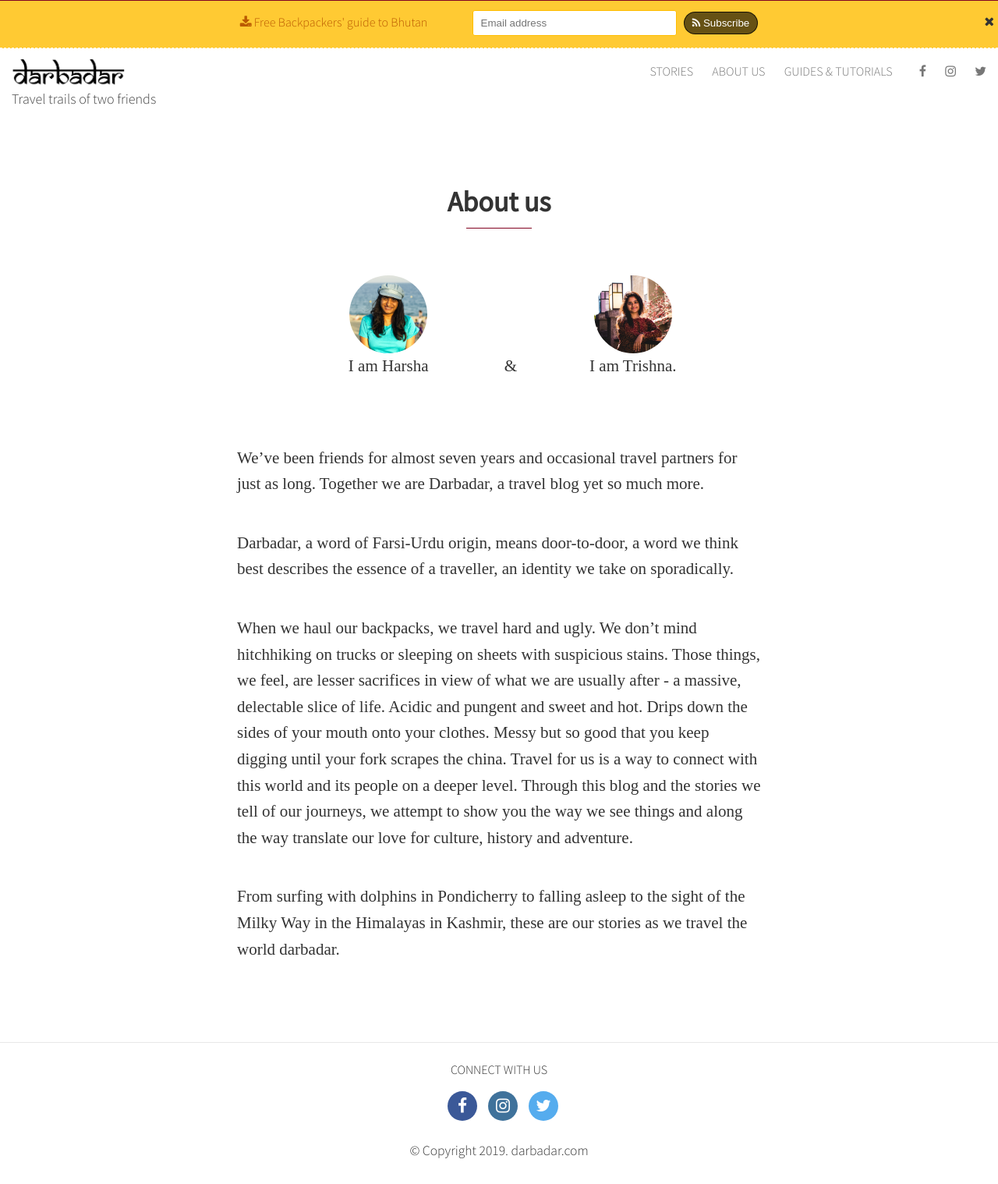
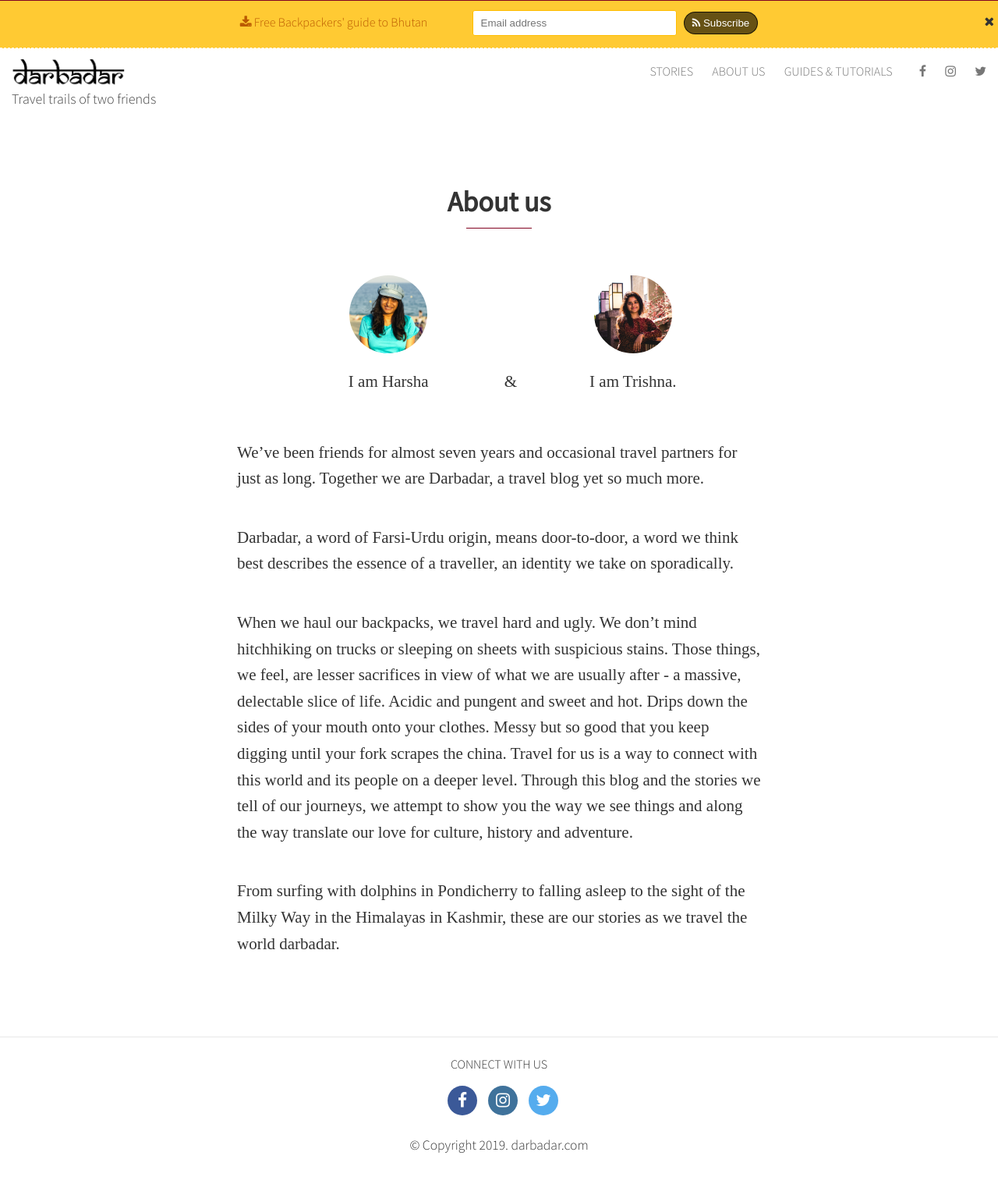
Before and after one commit to harshac/darbadar, a Jekyll site: the page built from about.md, in a window 1280 px wide. Shown: the whole page at 78% size. Built offline with Jekyll 4.4.1, drawn with Linux system fonts in a browser that asks for light colours; nearby versions of some CDN libraries; some web fonts are replaced.

Commit message:
Minor styling fixes on about us

```diff
--- a/_includes/about-us.html
+++ b/_includes/about-us.html
@@ -20,7 +20,6 @@
                     </div>
                 </li>
             </ul>
-            <p></p>
 
             <p>We’ve been friends for almost seven years and occasional travel partners for just as long. Together we
                 are Darbadar, a travel blog yet so much more. </p>
--- a/_sass/_about.scss
+++ b/_sass/_about.scss
@@ -20,5 +20,6 @@
 
   div {
     display: inline-block;
+    padding-top: 20px;
   }
 }
```
